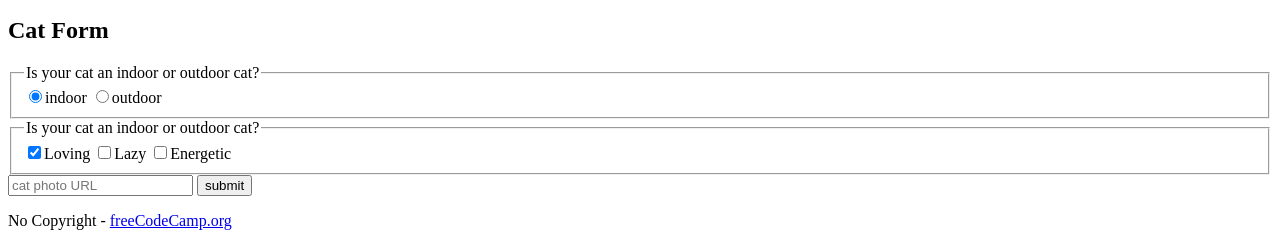
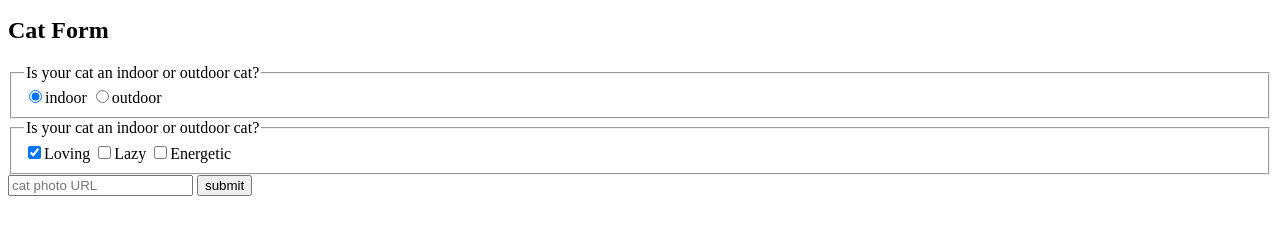
Before and after one commit to Nasteho-mohamed/second-practice, a plain HTML site: page index.html in a window 1280 px wide. Shown: the part 1419-1665 px from the top of the page. After the commit the page ends 1623 px from the top, so only its background shows below. Drawn offline with Linux system fonts and the light colour scheme.

Commit message:
Update index.html

```diff
--- a/index.html
+++ b/index.html
@@ -60,9 +60,7 @@
           <button type="submit">submit</button>
     </form>
     </section>
-    <footer>
-        <p>No Copyright - <a href="https://www.freecodecamp.org"> freeCodeCamp.org</a></p>
-    </footer>
+
 
 </body>
 </html>
```
